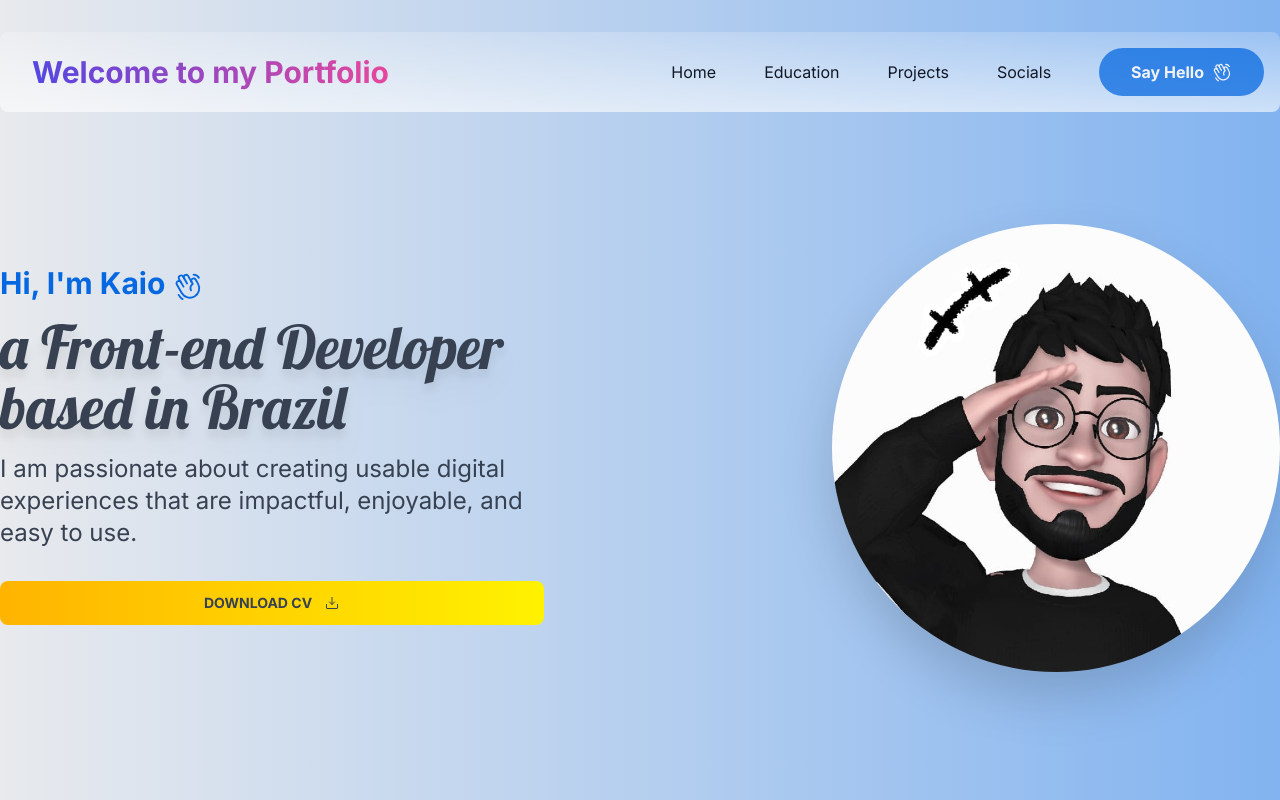
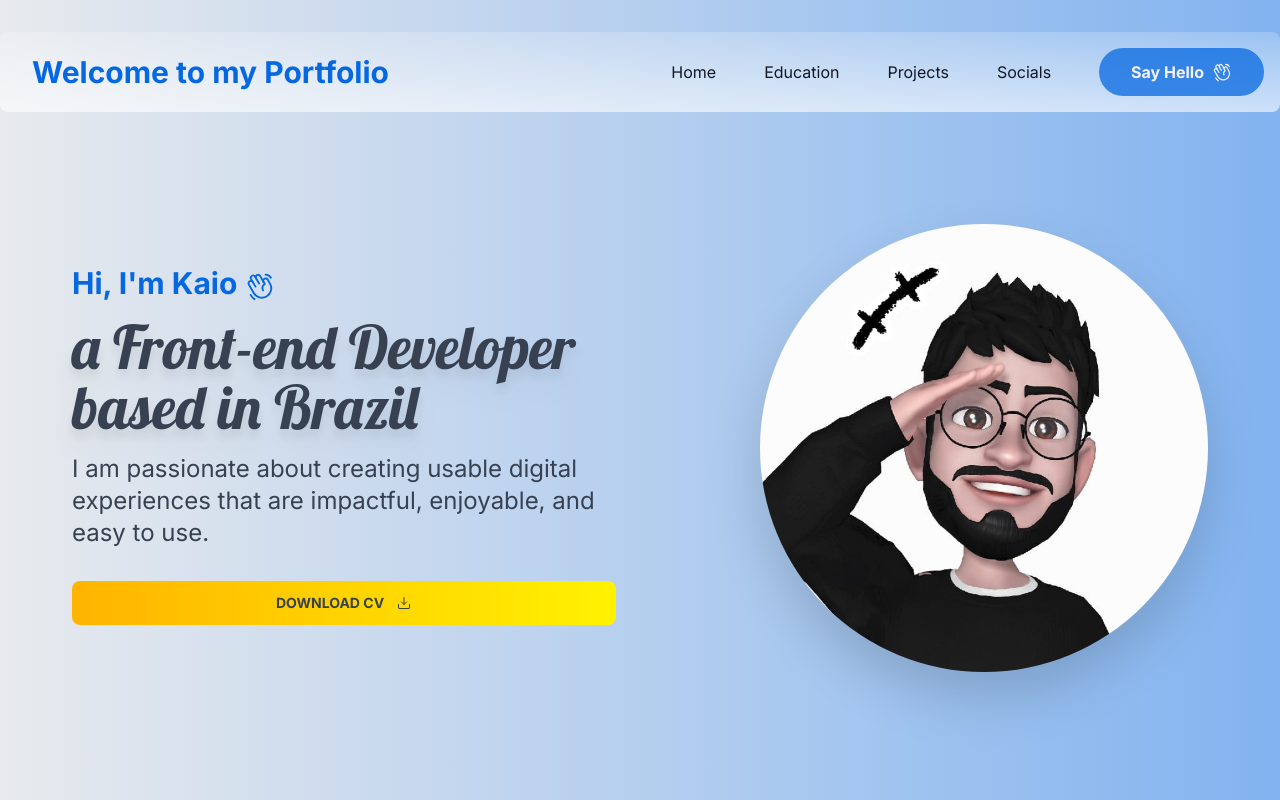
Before and after one commit to KaioMarxDEV/mysite, a React (Vite) app: page / in a window 1280 px wide. Shown: the top 800 px of the page. Built offline with nearby package versions, Linux system fonts and the light colour scheme.

Commit message:
fix: reorganize spaces

```diff
--- a/src/Components/Greetings/index.tsx
+++ b/src/Components/Greetings/index.tsx
@@ -5,7 +5,7 @@ import kaio from '../../Assets/kaio.jpeg';
 
 export function Greetings() {
   return (
-    <div className="mt-28 flex flex-row items-center justify-between">
+    <div className="mt-28 flex flex-row items-center justify-around">
       <div className="max-w-[34rem] ">
         <div className="flex flex-row">
           <strong className="text-3xl leading-6 text-my-blue">Hi, I'm Kaio</strong>
--- a/src/Components/Header/index.tsx
+++ b/src/Components/Header/index.tsx
@@ -3,7 +3,7 @@ import { HandWaving } from "phosphor-react";
 export function Header() {
   return (
     <header className="flex flex-row h-20 justify-between mt-8 items-center bg-gradient-to-b from-white/20 to-white/60 px-4 rounded-lg">
-      <h1 className="box-decoration-clone text-transparent bg-clip-text bg-gradient-to-r from-indigo-600 to-pink-500 underline px-4 py-2 text-3xl font-bold">
+      <h1 className="text-my-blue px-4 py-2 text-3xl font-bold">
         Welcome to my Portfolio
       </h1>
       <div className="flex flex-row items-center">
```
